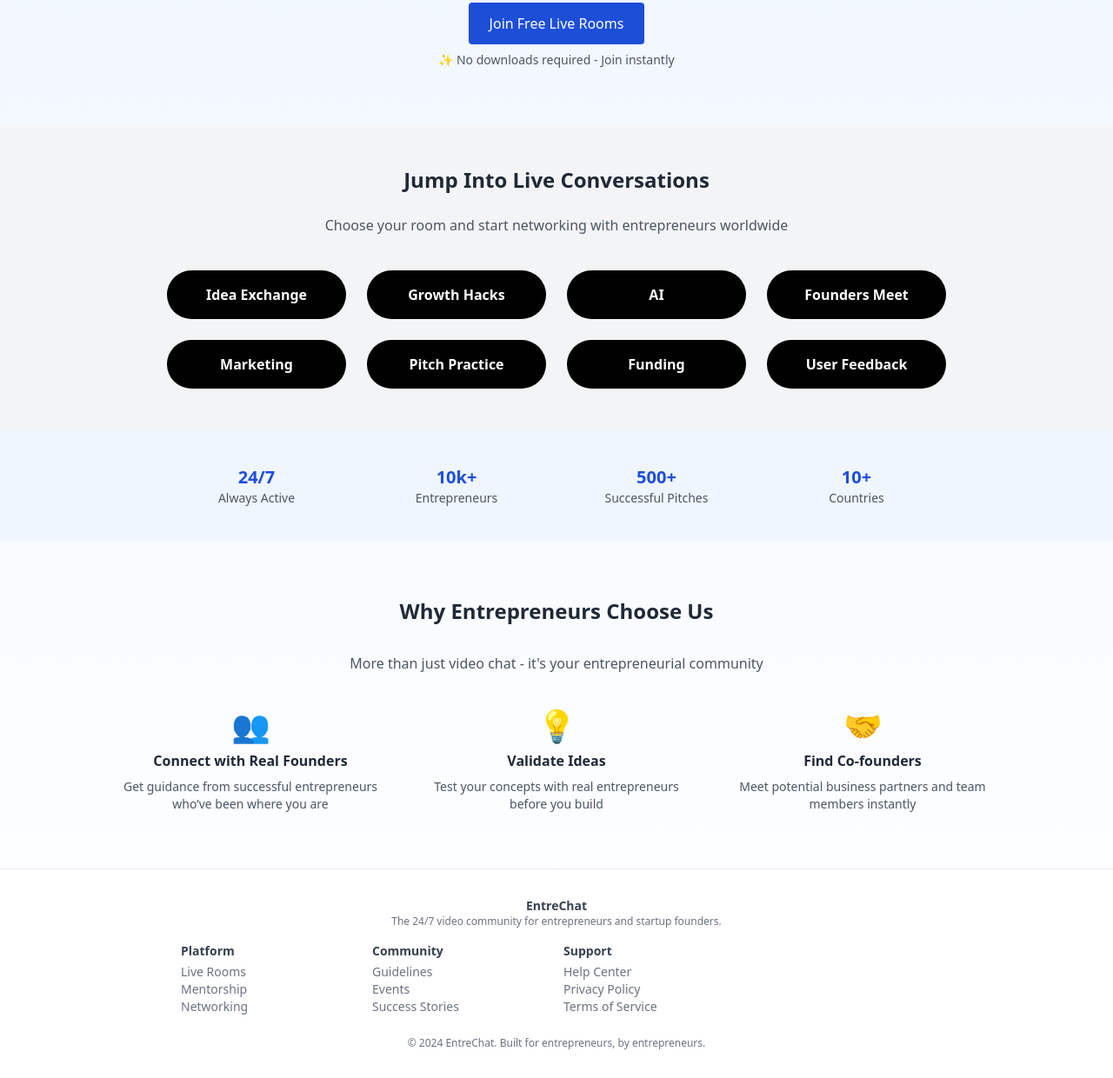
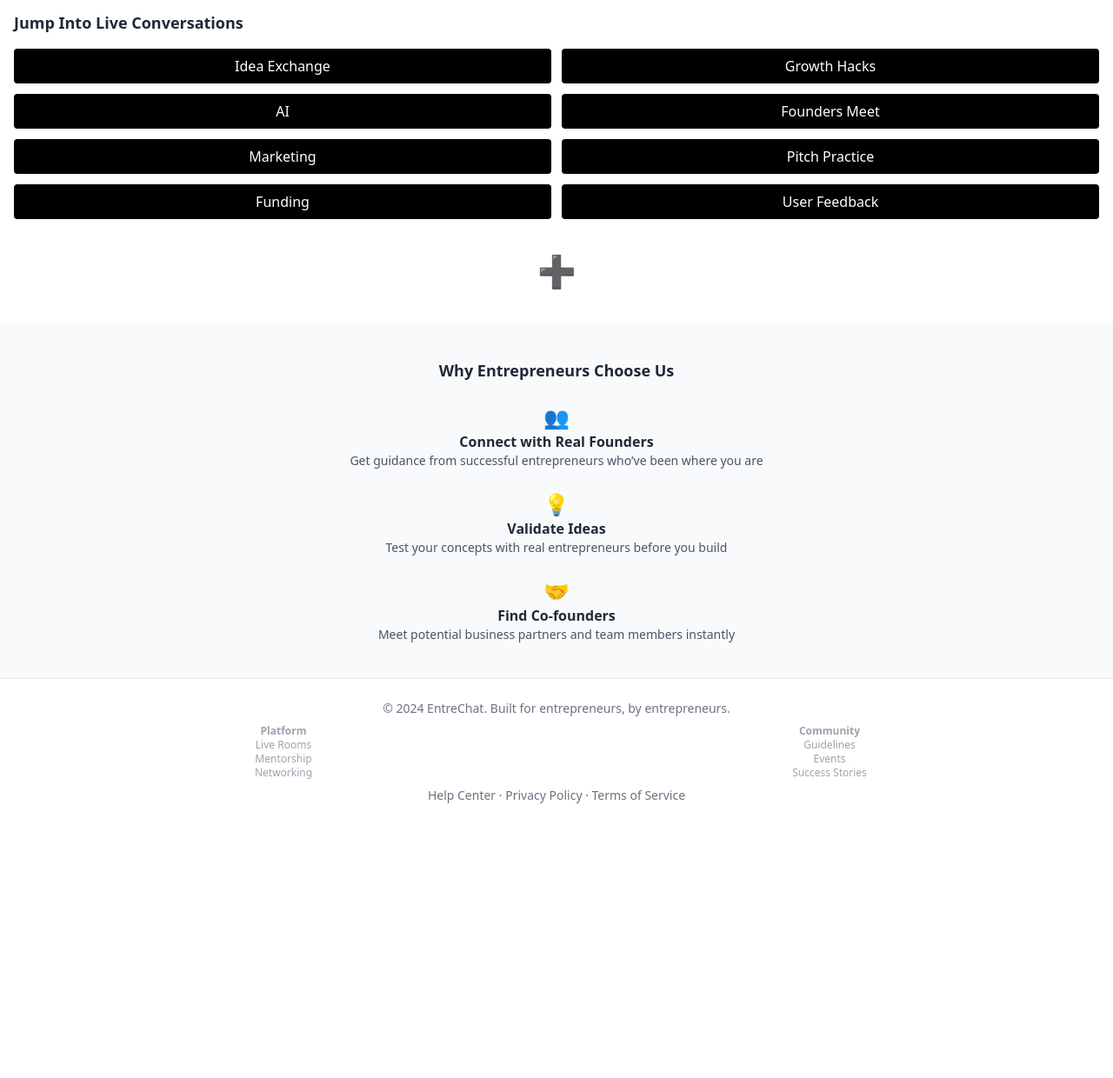
Before and after one commit to basillll70128/entrpenuer-hub, a plain HTML site: page index.html in a window 1280 px wide. Shown: the part 267-1507 px from the top of the page at 87% size. After the commit the page ends 1216 px from the top, so only its background shows below. Drawn offline with nearby package versions, Linux system fonts and the light colour scheme.

Commit message:
Update index.html

```diff
--- a/index.html
+++ b/index.html
@@ -1,121 +1,90 @@
 <!DOCTYPE html>
 <html lang="en">
 <head>
-  <meta charset="UTF-8">
-  <meta name="viewport" content="width=device-width, initial-scale=1.0">
+  <meta charset="UTF-8" />
+  <meta name="viewport" content="width=device-width, initial-scale=1.0" />
   <title>EntreChat - Where Entrepreneurs Never Stop Talking</title>
-  <script src="https://cdn.tailwindcss.com"></script>
+  <link href="https://cdn.jsdelivr.net/npm/tailwindcss@2.2.19/dist/tailwind.min.css" rel="stylesheet">
 </head>
-<body class="bg-gradient-to-b from-blue-50 to-white text-gray-800">
+<body class="bg-white text-gray-800">
+
   <!-- Header -->
-  <header class="flex justify-between items-center px-6 py-4 bg-white shadow">
-    <h1 class="text-xl font-bold text-blue-700">EntreChat</h1>
-    <button class="text-sm border border-blue-700 text-blue-700 px-4 py-1 rounded hover:bg-blue-700 hover:text-white">Sign In</button>
+  <header class="flex justify-between items-center p-4 border-b">
+    <h1 class="text-xl font-bold text-blue-600">EntreChat</h1>
+    <button class="text-sm border px-4 py-1 rounded hover:bg-blue-600 hover:text-white">Sign in</button>
   </header>
 
   <!-- Hero Section -->
-  <section class="text-center py-16 px-4">
-    <h2 class="text-4xl sm:text-5xl font-bold mb-4">Where Entrepreneurs <span class="text-blue-700">Never Stop Talking</span></h2>
-    <p class="max-w-2xl mx-auto text-lg mb-6">Join 24/7 video rooms filled with startup founders, investors, and business minds. Get instant feedback.</p>
-    <div class="flex justify-center gap-4 mb-2">
-      <button class="bg-blue-700 text-white px-6 py-3 rounded hover:bg-blue-800">Join Free Live Rooms</button>
-    </div>
-    <p class="text-sm text-gray-600">✨ No downloads required - Join instantly</p>
+  <section class="text-center px-4 py-10">
+    <h2 class="text-2xl font-bold mb-2">Where Entrepreneurs <span class="text-blue-600">Never Stop Talking</span></h2>
+    <p class="mb-5 text-gray-600">Join 24/7 video rooms filled with startup founders, investors, and business minds. Get instant feedback.</p>
+    <a href="#" class="bg-blue-600 text-white px-6 py-2 rounded font-semibold hover:bg-blue-700">Join Free Live Rooms</a>
+    <p class="text-sm text-gray-500 mt-2">⭐ No downloads required - Join instantly</p>
   </section>
 
-  <!-- Live Rooms -->
-  <section class="text-center bg-gray-100 py-12">
-    <h3 class="text-2xl font-semibold mb-6">Jump Into Live Conversations</h3>
-    <p class="mb-10 text-gray-600">Choose your room and start networking with entrepreneurs worldwide</p>
-    <div class="grid grid-cols-2 sm:grid-cols-4 gap-6 max-w-4xl mx-auto">
-      <div class="bg-black text-white p-4 rounded-full font-bold">Idea Exchange</div>
-      <div class="bg-black text-white p-4 rounded-full font-bold">Growth Hacks</div>
-      <div class="bg-black text-white p-4 rounded-full font-bold">AI</div>
-      <div class="bg-black text-white p-4 rounded-full font-bold">Founders Meet</div>
-      <div class="bg-black text-white p-4 rounded-full font-bold">Marketing</div>
-      <div class="bg-black text-white p-4 rounded-full font-bold">Pitch Practice</div>
-      <div class="bg-black text-white p-4 rounded-full font-bold">Funding</div>
-      <div class="bg-black text-white p-4 rounded-full font-bold">User Feedback</div>
+  <!-- Room Buttons -->
+  <section class="px-4">
+    <h3 class="text-lg font-semibold mb-4">Jump Into Live Conversations</h3>
+    <div class="grid grid-cols-2 gap-3">
+      <button class="bg-black text-white py-2 rounded">Idea Exchange</button>
+      <button class="bg-black text-white py-2 rounded">Growth Hacks</button>
+      <button class="bg-black text-white py-2 rounded">AI</button>
+      <button class="bg-black text-white py-2 rounded">Founders Meet</button>
+      <button class="bg-black text-white py-2 rounded">Marketing</button>
+      <button class="bg-black text-white py-2 rounded">Pitch Practice</button>
+      <button class="bg-black text-white py-2 rounded">Funding</button>
+      <button class="bg-black text-white py-2 rounded">User Feedback</button>
     </div>
   </section>
- <!-- Stats -->
-  <section class="bg-blue-50 py-10 text-center">
-    <div class="grid grid-cols-2 sm:grid-cols-4 max-w-4xl mx-auto gap-6">
+
+  <!-- Spacer -->
+  <div class="py-10 text-center">
+    <div class="text-4xl">➕</div>
+  </div>
+
+  <!-- Why Choose Us -->
+  <section class="bg-gray-50 px-4 py-10">
+    <h3 class="text-lg font-semibold mb-6 text-center">Why Entrepreneurs Choose Us</h3>
+    <div class="space-y-6 text-center">
       <div>
-        <h4 class="text-xl font-bold text-blue-700">24/7</h4>
-        <p class="text-sm text-gray-600">Always Active</p>
-      </div>
-      <div>
-        <h4 class="text-xl font-bold text-blue-700">10k+</h4>
-        <p class="text-sm text-gray-600">Entrepreneurs</p>
-      </div>
-      <div>
-        <h4 class="text-xl font-bold text-blue-700">500+</h4>
-        <p class="text-sm text-gray-600">Successful Pitches</p>
-      </div>
-      <div>
-        <h4 class="text-xl font-bold text-blue-700">10+</h4>
-        <p class="text-sm text-gray-600">Countries</p>
-      </div>
-    </div>
-  </section>
-  <!-- Why Choose Us -->
-  <section class="py-16 px-4 text-center">
-    <h3 class="text-2xl font-semibold mb-8">Why Entrepreneurs Choose Us</h3>
-    <p class="mb-10 text-gray-600">More than just video chat - it's your entrepreneurial community</p>
-    <div class="grid grid-cols-1 sm:grid-cols-3 gap-8 max-w-5xl mx-auto">
-      <div>
-        <div class="text-blue-700 text-4xl mb-2">👥</div>
-        <h4 class="font-semibold mb-2">Connect with Real Founders</h4>
+        <div class="text-2xl">👥</div>
+        <p class="font-semibold">Connect with Real Founders</p>
         <p class="text-sm text-gray-600">Get guidance from successful entrepreneurs who’ve been where you are</p>
       </div>
       <div>
-        <div class="text-blue-700 text-4xl mb-2">💡</div>
-        <h4 class="font-semibold mb-2">Validate Ideas</h4>
+        <div class="text-2xl">💡</div>
+        <p class="font-semibold">Validate Ideas</p>
         <p class="text-sm text-gray-600">Test your concepts with real entrepreneurs before you build</p>
       </div>
       <div>
-        <div class="text-blue-700 text-4xl mb-2">🤝</div>
-        <h4 class="font-semibold mb-2">Find Co-founders</h4>
+        <div class="text-2xl">🤝</div>
+        <p class="font-semibold">Find Co-founders</p>
         <p class="text-sm text-gray-600">Meet potential business partners and team members instantly</p>
       </div>
     </div>
   </section>
 
-
   <!-- Footer -->
-  <footer class="bg-white text-center text-sm text-gray-500 py-8 border-t">
-    <div class="mb-4">
-      <p class="font-bold text-gray-700">EntreChat</p>
-      <p class="text-xs">The 24/7 video community for entrepreneurs and startup founders.</p>
-    </div>
-    <div class="grid grid-cols-2 sm:grid-cols-4 gap-4 max-w-4xl mx-auto text-left px-4">
+  <footer class="text-sm text-center text-gray-500 px-4 py-6 border-t">
+    <p>© 2024 EntreChat. Built for entrepreneurs, by entrepreneurs.</p>
+    <div class="mt-2 grid grid-cols-2 gap-2 justify-center text-xs text-gray-400">
       <div>
-        <h5 class="font-semibold mb-1 text-gray-700">Platform</h5>
-        <ul>
-          <li>Live Rooms</li>
-          <li>Mentorship</li>
-          <li>Networking</li>
-        </ul>
+        <p><strong>Platform</strong></p>
+        <p>Live Rooms</p>
+        <p>Mentorship</p>
+        <p>Networking</p>
       </div>
       <div>
-        <h5 class="font-semibold mb-1 text-gray-700">Community</h5>
-        <ul>
-          <li>Guidelines</li>
-          <li>Events</li>
-          <li>Success Stories</li>
-        </ul>
-      </div>
-      <div>
-        <h5 class="font-semibold mb-1 text-gray-700">Support</h5>
-        <ul>
-          <li>Help Center</li>
-          <li>Privacy Policy</li>
-          <li>Terms of Service</li>
-        </ul>
+        <p><strong>Community</strong></p>
+        <p>Guidelines</p>
+        <p>Events</p>
+        <p>Success Stories</p>
       </div>
     </div>
-    <p class="mt-6 text-xs">© 2024 EntreChat. Built for entrepreneurs, by entrepreneurs.</p>
+    <div class="mt-2">
+      <p>Help Center · Privacy Policy · Terms of Service</p>
+    </div>
   </footer>
+
 </body>
 </html>
```
